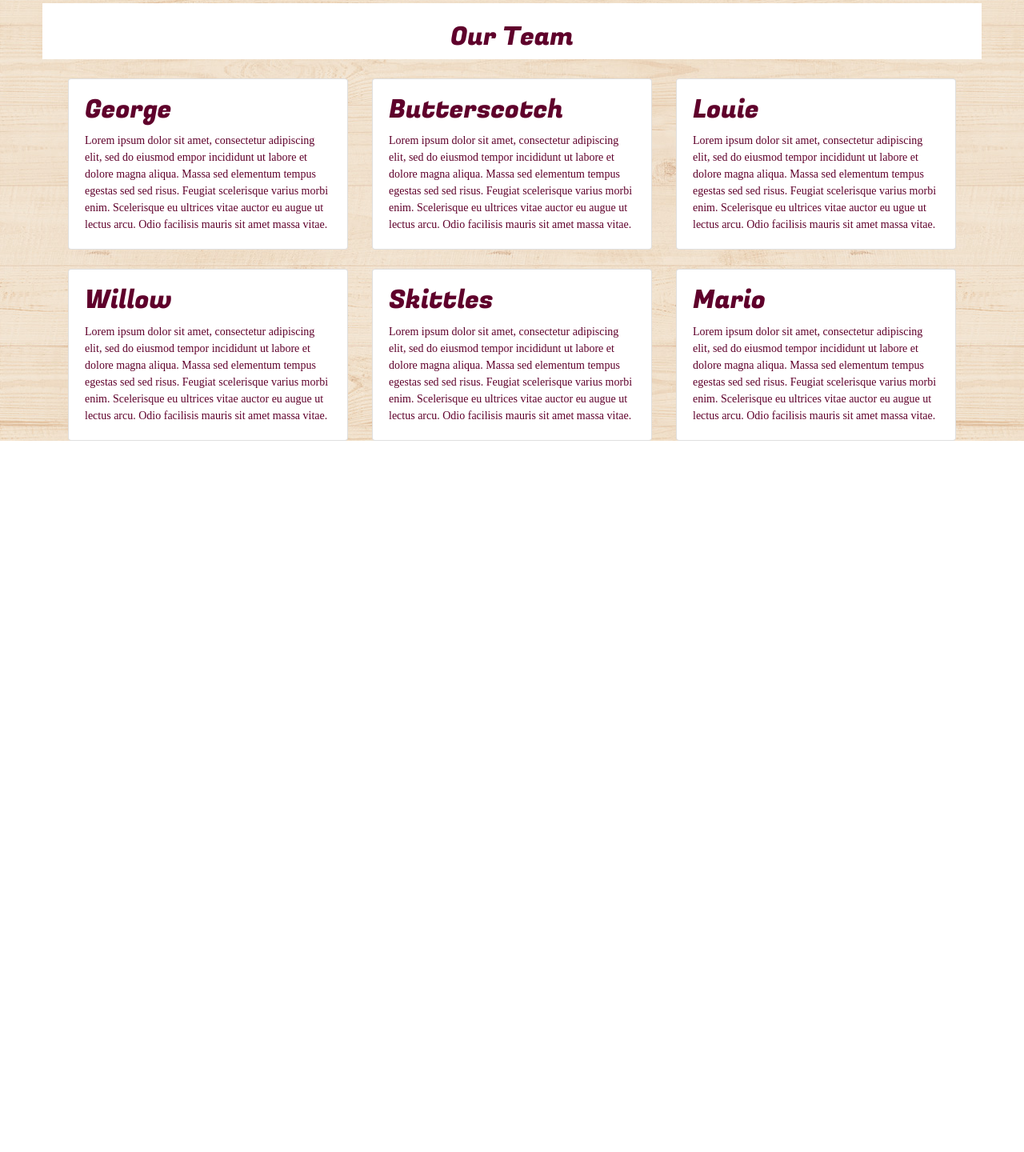
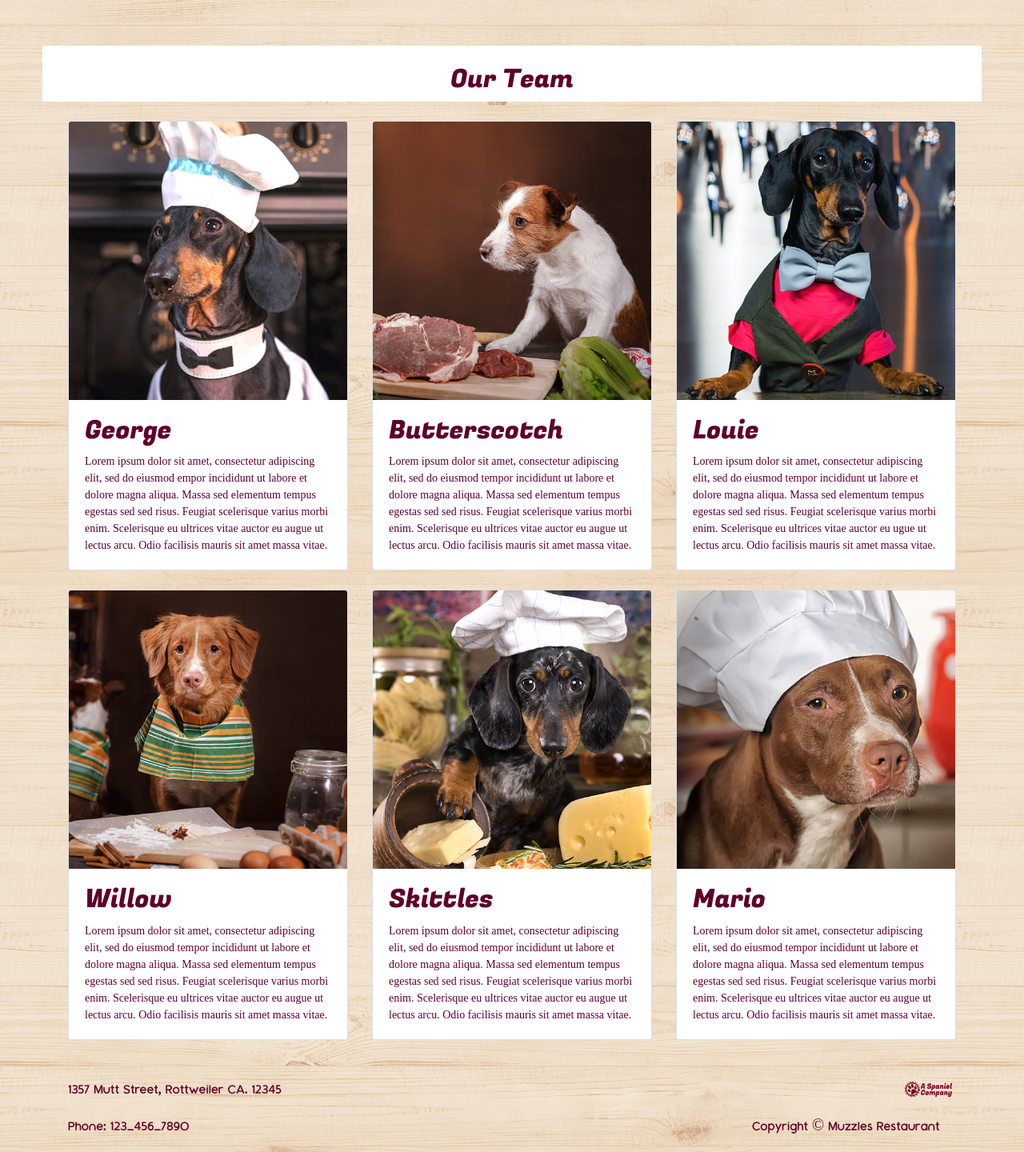
Before and after one commit to AlexH209/Alex-Deon-CarsonProject2, a plain HTML site: page index.html in a window 1280 px wide. Shown: the part 869-2309 px from the top of the page at 80% size. Before the commit the page ends 1420 px from the top, so only its background shows below. Drawn offline with nearby package versions, Linux system fonts and the light colour scheme; a web font is replaced by a local one.

Commit message:
First Update

```diff
--- a/index.html
+++ b/index.html
@@ -18,7 +18,7 @@
 <body>
     <div class="container-fluid">
         <nav class="navbar navbar-expand-lg navcontrol">
-            <a class="navbar-brand ml-0" href="#"><img src="./RestaurantMockupFiles/assets/MuzzlesLogo.png" alt=""></a>
+            <a class="navbar-brand ml-0" href="#"><img src="./images/MuzzlesLogo.png" alt=""></a>
             <button class="navbar-toggler" type="button" data-toggle="collapse" data-target="#navbarNav"
                 aria-controls="navbarNav" aria-expanded="false" aria-label="Toggle navigation">
                 <span class="navbar-toggler-icon"></span>
@@ -42,7 +42,7 @@
         </nav>
 
         <div class="row">
-            <img class="col-5 img-fluid ml-5" src="./RestaurantMockupFiles/assets/AboutMain.jpg" alt="">
+            <img class="col-5 img-fluid ml-5" src="./images/AboutMain.jpg" alt="">
             <div class="col-6 storybox ml-3">
                 <h1 class="ml-4 mt-4 storyhead">The Story Behind The Grill</h1>
                 <p class="storytext pr-5 ml-4">Malesuada fames ac turpis egestas integer eget aliquet nibh praesent.
@@ -98,7 +98,7 @@
             <div class="row mt-4">
                 <div class="col-4">
                     <div class="card">
-                        <img src="./RestaurantMockupFiles/assets/doxie3.jpg" class="card-img-top" alt="">
+                        <img src="./images/doxie3.jpg" class="card-img-top" alt="">
                         <div class="card-body">
                             <h2 class="teamheader">George</h2>
                             <p class="card-text teamfont">Lorem ipsum dolor sit amet, consectetur adipiscing elit, sed
@@ -112,7 +112,7 @@
                 </div>
                 <div class="col-4">
                     <div class="card">
-                        <img src="./RestaurantMockupFiles/assets/jackrussel.jpg" class="card-img-top" alt="">
+                        <img src="./images/jackrussel.jpg" class="card-img-top" alt="">
                         <div class="card-body">
                             <h2 class="teamheader">Butterscotch</h2>
                             <p class="card-text teamfont">Lorem ipsum dolor sit amet, consectetur adipiscing elit, sed
@@ -126,7 +126,7 @@
                 </div>
                 <div class="col-4">
                     <div class="card">
-                        <img src="./RestaurantMockupFiles/assets/doxie1.jpg" class="card-img-top" alt="">
+                        <img src="./images/doxie1.jpg" class="card-img-top" alt="">
                         <div class="card-body">
                             <h2 class="teamheader">Louie</h2>
                             <p class="card-text teamfont">Lorem ipsum dolor sit amet, consectetur adipiscing elit, sed
@@ -142,7 +142,7 @@
             <div class="row mt-4">
                 <div class="col-4">
                     <div class="card">
-                        <img src="./RestaurantMockupFiles/assets/novascotia.jpg" class="card-img-top" alt="">
+                        <img src="./images/novascotia.jpg" class="card-img-top" alt="">
                         <div class="card-body">
                             <h2 class="teamheader">Willow</h2>
                             <p class="card-text teamfont">Lorem ipsum dolor sit amet, consectetur adipiscing elit, sed
@@ -155,7 +155,7 @@
                 </div>
                 <div class="col-4">
                     <div class="card">
-                        <img src="./RestaurantMockupFiles/assets/doxie2.jpg" class="card-img-top" alt="">
+                        <img src="./images/doxie2.jpg" class="card-img-top" alt="">
                         <div class="card-body">
                             <h2 class="teamheader">Skittles</h2>
                             <p class="card-text teamfont">
@@ -169,7 +169,7 @@
                 </div>
                 <div class="col-4">
                     <div class="card">
-                        <img src="./RestaurantMockupFiles/assets/staffie.jpg" class="card-img-top" alt="">
+                        <img src="./images/staffie.jpg" class="card-img-top" alt="">
                         <div class="card-body">
                             <h2 class="teamheader">Mario</h2>
                             <p class="card-text teamfont">
@@ -187,13 +187,27 @@
 
     </div>
 
-    <div class="container-fluid">
-        <div class="row">
-            <div class="col-4"></div>
-            <div class="col-4"></div>
-            <div class="col-4"></div>
-        </div>
+    <div class="container">
+        <footer>
+                <div class="row pt-5">
+                    <div class="col-11">
+                        <p class="montauk">1357 Mutt Street, Rottweiler CA. 12345</p>
+                    </div>
+                    <div class="col-1">
+                        <img src="/images/CompanyLogo.png" class="img-fluid">
+                    </div>
+                </div>
+                <div class="row">
+                    <div class="col-9">
+                        <p class="montauk">Phone: 123-456-7890</p>
+                    </div>
+                    <div class="col-3">
+                        <p class="montauk px-0 mx-0">Copyright © Muzzles Restaurant</p>
+                    </div>
+                </div>
+        </footer>
     </div>
+
 
 
     <!-- Optional JavaScript -->
```
